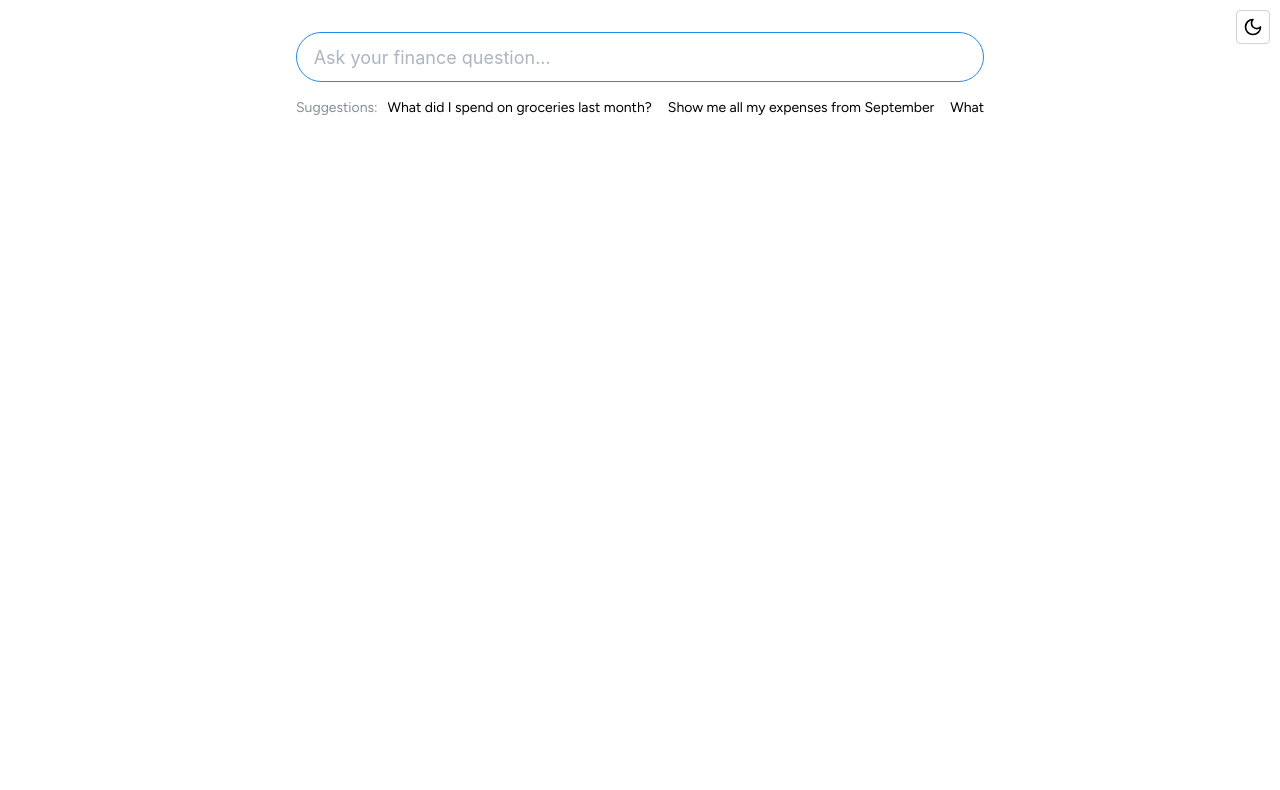
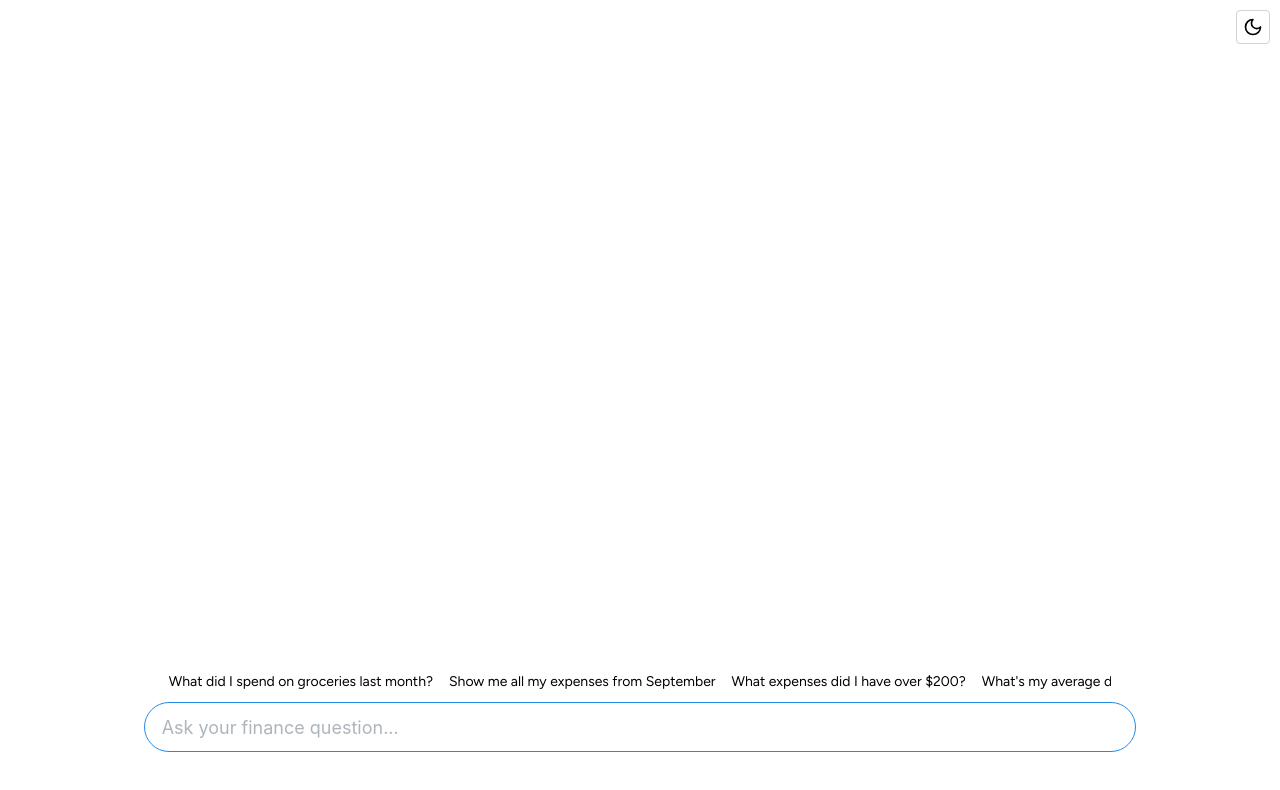
Before and after one commit to JonaCodes/personal-finance-agent, a React (Vite) app in the folder public/: page / in a window 1280 px wide. Shown: the top 790 px of the page. Built offline with nearby package versions, Linux system fonts and the light colour scheme.

Commit message:
set up chat UI

```diff
--- a/public/src/App.tsx
+++ b/public/src/App.tsx
@@ -1,8 +1,9 @@
 import { useState, useRef } from 'react';
-import { ActionIcon, useComputedColorScheme, useMantineColorScheme, Container, Flex, Loader, Text, Title } from '@mantine/core';
+import { ActionIcon, useComputedColorScheme, useMantineColorScheme, Container, Flex, Loader, Text } from '@mantine/core';
 import { Moon, Sun } from 'lucide-react';
 import FinanceInput, { FinanceInputRef } from './components/FinanceInput';
 import GuidingQuestions from './components/GuidingQuestions';
+import ChatContainer from './components/ChatContainer';
 
 const GUIDING_QUESTIONS = [
   "What did I spend on groceries last month?",
@@ -25,12 +26,17 @@ const GUIDING_QUESTIONS = [
   "Compare my total spending by category between September and October"
 ];
 
+interface Message {
+  role: 'user' | 'assistant';
+  content: string;
+}
+
 function App() {
   const { setColorScheme } = useMantineColorScheme();
   const computedColorScheme = useComputedColorScheme('light');
   const [question, setQuestion] = useState('');
   const [isLoading, setIsLoading] = useState(false);
-  const [response, setResponse] = useState('');
+  const [messages, setMessages] = useState<Message[]>([]);
   const inputRef = useRef<FinanceInputRef>(null);
 
   const toggleColorScheme = () => {
@@ -38,8 +44,11 @@ function App() {
   };
 
   const handleQuestionSubmit = async (question: string) => {
+    // Add user message to chat
+    const userMessage: Message = { role: 'user', content: question };
+    setMessages((prev) => [...prev, userMessage]);
+
     setIsLoading(true);
-    setResponse('');
 
     try {
       const res = await fetch('/api/ask_finance_assistant', {
@@ -55,10 +64,18 @@ function App() {
       }
 
       const data = await res.json();
-      setResponse(data.answer || 'No response received');
+      const assistantMessage: Message = {
+        role: 'assistant',
+        content: data.answer || 'No response received',
+      };
+      setMessages((prev) => [...prev, assistantMessage]);
     } catch (error) {
       console.error('Error:', error);
-      setResponse('An error occurred while processing your question.');
+      const errorMessage: Message = {
+        role: 'assistant',
+        content: 'An error occurred while processing your question.',
+      };
+      setMessages((prev) => [...prev, errorMessage]);
     } finally {
       setIsLoading(false);
     }
@@ -72,44 +89,42 @@ function App() {
   };
 
   return (
-    <div style={{ position: 'relative' }}>
+    <div style={{ height: '100vh', display: 'flex', flexDirection: 'column', position: 'relative' }}>
       <ActionIcon
         onClick={toggleColorScheme}
         variant="default"
         size="lg"
         aria-label="Toggle color scheme"
-        style={{ position: 'absolute', top: 10, right: 10 }}
+        style={{ position: 'absolute', top: 10, right: 10, zIndex: 100 }}
       >
         {computedColorScheme === 'dark' ? <Sun size={20} /> : <Moon size={20} />}
       </ActionIcon>
 
-      <Container size="sm" pt="xl">
-        <Flex direction="column" gap="md">
-          <FinanceInput
-            ref={inputRef}
-            value={question}
-            onChange={setQuestion}
-            onSubmit={handleQuestionSubmit}
-          />
-          <GuidingQuestions questions={GUIDING_QUESTIONS} onQuestionClick={handleGuidingQuestionClick} />
+      <Container size={'80%'} style={{ flex: 1, display: 'flex', flexDirection: 'column', padding: 0, height: '100%' }}>
+        <Flex direction="column" style={{ height: '100%' }} justify={'end'}>
+          <Flex direction="column" style={{ overflow: 'auto' }} >
+            <ChatContainer messages={messages} />
+          </Flex>
 
           {isLoading && (
-            <Flex align="center" gap="sm" mt="md">
+            <Flex align="center" gap="sm" p="md">
               <Loader size="sm" />
               <Text size="sm" c="dimmed">Processing your question...</Text>
             </Flex>
           )}
 
-          {response && !isLoading && (
-            <Flex direction={'column'} gap={'xs'}>
-              <Title order={4}>Answer</Title>
-              <Text size="sm">{response}</Text>
-            </Flex>
-
-          )}
+          <Flex direction="column" gap={'xs'} align={'center'} p="md" mb={'xl'}>
+            <GuidingQuestions questions={GUIDING_QUESTIONS} onQuestionClick={handleGuidingQuestionClick} />
+            <FinanceInput
+              ref={inputRef}
+              value={question}
+              onChange={setQuestion}
+              onSubmit={handleQuestionSubmit}
+            />
+          </Flex>
         </Flex>
       </Container>
-    </div>
+    </div >
   );
 }
 
--- /dev/null
+++ b/public/src/components/ChatBubble.tsx
@@ -0,0 +1,46 @@
+import { Box, Text, useMantineColorScheme } from '@mantine/core';
+
+interface ChatBubbleProps {
+  role: 'user' | 'assistant';
+  content: string;
+}
+
+export default function ChatBubble({ role, content }: ChatBubbleProps) {
+  const isUser = role === 'user';
+  const { colorScheme } = useMantineColorScheme();
+  const isDark = colorScheme === 'dark';
+
+  return (
+    <Box
+      style={{
+        display: 'flex',
+        justifyContent: isUser ? 'flex-end' : 'flex-start',
+        marginBottom: '12px',
+      }}
+      pr={isUser ? 'md' : 0}
+      pl={isUser ? 0 : 'md'}
+    >
+      <Box
+        style={{
+          maxWidth: '70%',
+          padding: '12px 16px',
+          borderRadius: '16px',
+          backgroundColor: isUser
+            ? 'var(--mantine-color-blue-6)'
+            : isDark
+            ? 'var(--mantine-color-dark-5)'
+            : 'var(--mantine-color-gray-1)',
+        }}
+      >
+        <Text
+          size="sm"
+          style={{
+            color: isUser ? 'white' : isDark ? 'var(--mantine-color-gray-3)' : 'var(--mantine-color-gray-9)',
+          }}
+        >
+          {content}
+        </Text>
+      </Box>
+    </Box>
+  );
+}
--- /dev/null
+++ b/public/src/components/ChatContainer.tsx
@@ -0,0 +1,39 @@
+import { useEffect, useRef } from 'react';
+import { ScrollArea } from '@mantine/core';
+import ChatBubble from './ChatBubble';
+
+interface Message {
+  role: 'user' | 'assistant';
+  content: string;
+}
+
+interface ChatContainerProps {
+  messages: Message[];
+}
+
+export default function ChatContainer({ messages }: ChatContainerProps) {
+  const viewport = useRef<HTMLDivElement>(null);
+
+  useEffect(() => {
+    // Auto-scroll to bottom when new messages arrive
+    if (viewport.current) {
+      viewport.current.scrollTo({
+        top: viewport.current.scrollHeight,
+        behavior: 'smooth',
+      });
+    }
+  }, [messages]);
+
+  return (
+    <ScrollArea
+      viewportRef={viewport}
+      style={{ flex: 1, height: 0 }}
+      type="auto"
+    >
+      {messages.map((message, index) => (
+        <ChatBubble key={index} role={message.role} content={message.content} />
+      ))}
+    </ScrollArea>
+
+  );
+}
--- a/public/src/components/GuidingQuestions.tsx
+++ b/public/src/components/GuidingQuestions.tsx
@@ -7,10 +7,7 @@ interface GuidingQuestionsProps {
 
 export default function GuidingQuestions({ questions, onQuestionClick }: GuidingQuestionsProps) {
   return (
-    <Flex gap={'xs'}>
-      <Text size="sm" c="dimmed" mb="xs">
-        Suggestions:
-      </Text>
+    <Flex maw={'95%'}>
       <ScrollArea type="never" offsetScrollbars={false}>
         <Group gap="md" wrap="nowrap">
           {questions.map((question, index) => (
--- a/public/src/index.css
+++ b/public/src/index.css
@@ -1,3 +1,11 @@
 * {
   font-family: 'Figtree';
 }
+
+html,
+body,
+#root {
+  height: 100%;
+  margin: 0;
+  padding: 0;
+}
```
Also changed, not shown: 1 other file (tests, documents, lock files or other folders).
